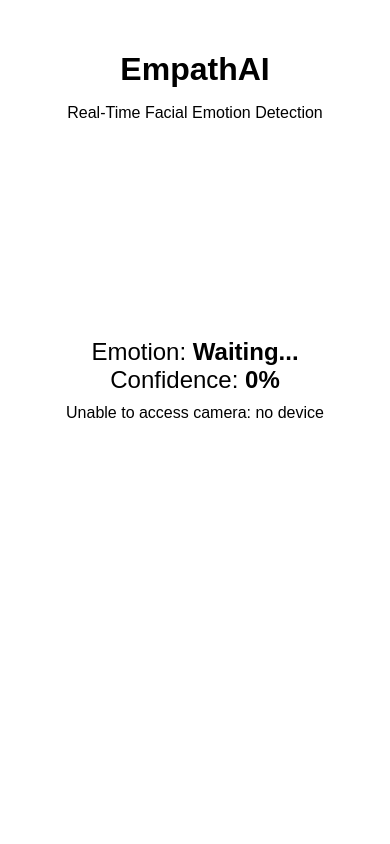
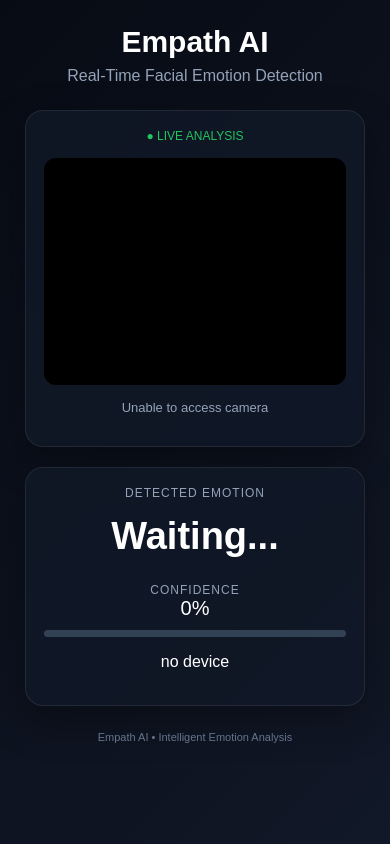
Before and after one commit to nsrahul03/EmpathAi, a Flask app: page / in a window 390 px wide. Run offline with Flask 3, Linux system fonts and the light colour scheme.

Commit message:
Update index.html
updated index features,web page ui

```diff
--- a/web/templates/index.html
+++ b/web/templates/index.html
@@ -2,208 +2,190 @@
 <html lang="en">
 <head>
 <meta charset="UTF-8">
-    <meta name="viewport" content="width=device-width, initial-scale=1.0">
-
-    <title>Empath-AI</title>
+<meta name="viewport" content="width=device-width,initial-scale=1">
+<title>Empath AI</title>
 
 <style>
-        body {
-            font-family: Arial, sans-serif;
-            text-align: center;
-            margin: 0;
-            padding: 30px;
+*{box-sizing:border-box}
+body{
+ margin:0;padding:25px;font-family:Arial,sans-serif;color:#fff;
+ background:linear-gradient(135deg,#070b14,#111827);
+ min-height:100vh;text-align:center
 }
+h1{margin:0;font-size:30px}
+.sub{color:#94a3b8;margin:8px 0 25px}
+.app{max-width:1000px;margin:auto}
+.dashboard{
+ display:grid;grid-template-columns:2fr 1fr;gap:20px
+}
+.card{
+ background:#111827cc;border:1px solid #ffffff15;
+ border-radius:18px;padding:18px;box-shadow:0 15px 40px #0005
+}
+#camera-container{
+ position:relative;width:100%;aspect-ratio:4/3;
+ overflow:hidden;border-radius:12px;background:#000
+}
+video{width:100%;height:100%;object-fit:cover}
+#face-box{
+ position:absolute;border:2px solid #22d3ee;border-radius:8px;
+ display:none;pointer-events:none
+}
+.label{
+ color:#94a3b8;font-size:12px;text-transform:uppercase;
+ letter-spacing:1px
+}
+#emotion{
+ font-size:38px;font-weight:bold;margin:15px 0 25px
+}
+#confidence{font-size:20px}
+.bar{
+ height:7px;background:#334155;border-radius:10px;
+ margin-top:10px;overflow:hidden
+}
+#confidence-bar{
+ height:100%;width:0;
+ background:linear-gradient(90deg,#7c3aed,#06b6d4);
+ transition:.3s
+}
+#status{
+ color:#94a3b8;font-size:13px;margin-top:15px
+}
+.info{
+ display:flex;justify-content:space-around;
+ margin-top:18px;color:#94a3b8;font-size:12px
+}
+.live{color:#22c55e;font-size:12px;margin-bottom:15px}
+footer{color:#64748b;font-size:11px;margin-top:25px}
 
-        h1 {
-            margin-bottom: 10px;
-        }
-
-        #camera-container {
-            position: relative;
-            display: inline-block;
-        }
-
-        video {
-            width: 640px;
-            max-width: 90vw;
-            border-radius: 10px;
-        }
-
-        #face-box {
-            position: absolute;
-            border: 3px solid lime;
-            display: none;
-            pointer-events: none;
-        }
-
-        #result {
-            margin-top: 20px;
-            font-size: 24px;
-        }
-
-        #status {
-            margin-top: 10px;
+@media(max-width:700px){
+ .dashboard{grid-template-columns:1fr}
+ .info{display:none}
 }
 </style>
 </head>
 
 <body>
+<div class="app">
 
-    <h1>EmpathAI</h1>
-    <p>Real-Time Facial Emotion Detection</p>
+<h1>Empath AI</h1>
+<p class="sub">Real-Time Facial Emotion Detection</p>
+
+<div class="dashboard">
+
+<!-- CAMERA -->
+<div class="card">
+<div class="live">● LIVE ANALYSIS</div>
 
 <div id="camera-container">
+<video id="video" autoplay playsinline></video>
+<div id="face-box"></div>
+</div>
 
-        <video id="video" autoplay playsinline></video>
+<canvas id="canvas" width="640" height="480" hidden></canvas>
+<p id="status">Starting camera...</p>
+</div>
 
-        <div id="face-box"></div>
+<!-- RESULT -->
+<div class="card">
+<div class="label">Detected Emotion</div>
+<div id="emotion">Waiting...</div>
+
+<div class="label">Confidence</div>
+<div id="confidence">0%</div>
+
+<div class="bar">
+<div id="confidence-bar"></div>
+</div>
+
+<p id="message">Initializing AI analysis...</p>
+</div>
 
 </div>
 
-    <canvas id="canvas" width="640" height="480" hidden></canvas>
-
-    <div id="result">
-        Emotion: <strong id="emotion">Waiting...</strong>
-        <br>
-        Confidence: <strong id="confidence">0%</strong>
+<div class="info">
+<span>⚡ Real-Time Detection</span>
+<span>◉ Face Tracking</span>
+<span>🔒 Privacy Focused</span>
 </div>
 
-    <p id="status">Starting camera...</p>
+<footer>Empath AI • Intelligent Emotion Analysis</footer>
+
+</div>
 
 <script>
+const video=document.getElementById("video"),
+canvas=document.getElementById("canvas"),
+emotion=document.getElementById("emotion"),
+confidence=document.getElementById("confidence"),
+bar=document.getElementById("confidence-bar"),
+status=document.getElementById("status"),
+message=document.getElementById("message"),
+box=document.getElementById("face-box");
 
-        const video = document.getElementById("video");
-        const canvas = document.getElementById("canvas");
-
-        const emotionText = document.getElementById("emotion");
-        const confidenceText = document.getElementById("confidence");
-        const statusText = document.getElementById("status");
-
-        const faceBox = document.getElementById("face-box");
-
-        // Start webcam
-        async function startCamera() {
-
-            try {
-
-                const stream = await navigator.mediaDevices.getUserMedia({
-                    video: true,
-                    audio: false
+async function start(){
+ try{
+  video.srcObject=await navigator.mediaDevices.getUserMedia({
+   video:true,audio:false
   });
-
-                video.srcObject = stream;
-
-                statusText.textContent = "Camera started";
-
-            } catch (error) {
-
-                statusText.textContent =
-                    "Unable to access camera: " + error.message;
-
+  status.textContent="Camera connected • Analysis active";
+  message.textContent="Looking for a face...";
+ }catch(e){
+  status.textContent="Unable to access camera";
+  message.textContent=e.message;
  }
 }
 
+async function detect(){
+ if(video.readyState!==4)return;
 
-        // Send webcam frame to Flask
-        async function detectEmotion() {
+ canvas.getContext("2d").drawImage(video,0,0,640,480);
 
-            if (video.readyState !== 4) {
+ try{
+  const r=await fetch("/predict",{
+   method:"POST",
+   headers:{"Content-Type":"application/json"},
+   body:JSON.stringify({image:canvas.toDataURL("image/jpeg")})
+  });
+
+  const data=await r.json();
+
+  if(!data.face_detected){
+   emotion.textContent="No face";
+   confidence.textContent="0%";
+   bar.style.width="0";
+   box.style.display="none";
+   status.textContent="No face detected";
+   message.textContent="Please position your face in front of the camera.";
    return;
   }
 
-            const context = canvas.getContext("2d");
+  let c=Math.max(0,Math.min(100,Number(data.confidence)||0));
 
-            // Draw current webcam frame
-            context.drawImage(
-                video,
-                0,
-                0,
-                canvas.width,
-                canvas.height
-            );
+  emotion.textContent=data.emotion;
+  confidence.textContent=c+"%";
+  bar.style.width=c+"%";
+  status.textContent="Face detected • Analysis active";
+  message.textContent="Emotion detected successfully";
 
-            // Convert image to base64
-            const image = canvas.toDataURL("image/jpeg");
+  const f=data.face,
+        sx=video.clientWidth/640,
+        sy=video.clientHeight/480;
 
-            try {
+  box.style.display="block";
+  box.style.left=f.x*sx+"px";
+  box.style.top=f.y*sy+"px";
+  box.style.width=f.width*sx+"px";
+  box.style.height=f.height*sy+"px";
 
-                const response = await fetch("/predict", {
-
-                    method: "POST",
-
-                    headers: {
-                        "Content-Type": "application/json"
-                    },
-
-                    body: JSON.stringify({
-                        image: image
-                    })
-
-                });
-
-                const result = await response.json();
-
-
-                // No face detected
-                if (!result.face_detected) {
-
-                    emotionText.textContent = "No face detected";
-                    confidenceText.textContent = "0%";
-
-                    faceBox.style.display = "none";
-
-                    statusText.textContent =
-                        "Please place your face in front of the camera.";
-
-                    return;
-                }
-
-
-                // Display emotion
-                emotionText.textContent = result.emotion;
-
-                confidenceText.textContent =
-                    result.confidence + "%";
-
-                statusText.textContent =
-                    "Face detected successfully";
-
-
-                // Display face rectangle
-                const face = result.face;
-
-                const scaleX = video.clientWidth / canvas.width;
-                const scaleY = video.clientHeight / canvas.height;
-
-                faceBox.style.display = "block";
-
-                faceBox.style.left =
-                    (face.x * scaleX) + "px";
-
-                faceBox.style.top =
-                    (face.y * scaleY) + "px";
-
-                faceBox.style.width =
-                    (face.width * scaleX) + "px";
-
-                faceBox.style.height =
-                    (face.height * scaleY) + "px";
-
-
-            } catch (error) {
-
-                statusText.textContent =
-                    "Prediction error: " + error.message;
-
+ }catch(e){
+  status.textContent="Prediction server error";
+  message.textContent="Unable to connect to /predict";
  }
 }
 
-
-        startCamera();
-
-        // Detect emotion every second
-        setInterval(detectEmotion, 1000);
-
+start();
+setInterval(detect,1000);
 </script>
 
 </body>
```
Lines whose indentation alone changed are shown as unchanged.
